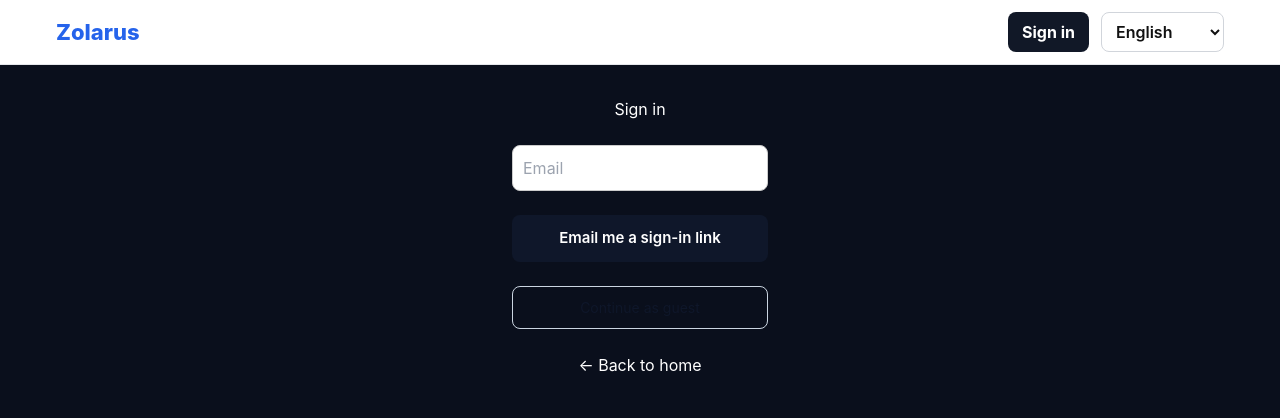
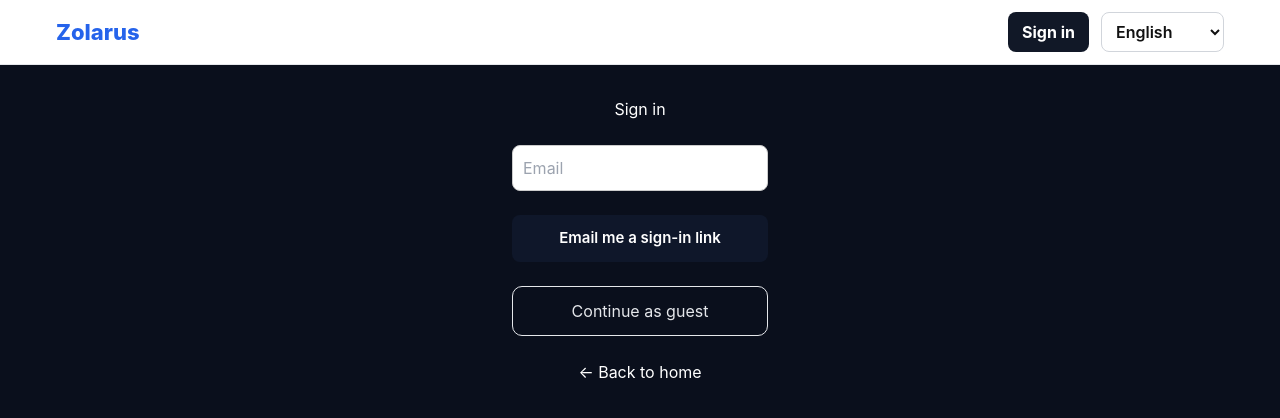
Before and after one commit to eaglebraz48/zolarus-ai, a Next.js app: page /sign-in in a window 1280 px wide. Shown: the top 418 px of the page. Built offline with nearby package versions, Linux system fonts and the light colour scheme; no server answers.

Commit message:
hide reviewer sign-in path

```diff
--- a/src/app/sign-in/page.tsx
+++ b/src/app/sign-in/page.tsx
@@ -182,6 +182,7 @@ function PageInner() {
               />
 
              <button type="button" onClick={reviewerLogin} disabled={busy}>
+
                 {t.signinpw}
               </button>
             </>
@@ -191,20 +192,20 @@ function PageInner() {
          <button
   type="button"
   onClick={guestLogin}
-            disabled={busy}
   style={{
     width: 256,
-              padding: '10px',
-              borderRadius: 8,
+    padding: '12px 14px',
+    borderRadius: 10,
+    border: '1px solid #e5e7eb',
     background: 'transparent',
-              color: '#0f172a',
-              border: '1px solid #cbd5e1',
-              fontSize: 14,
+    color: '#e5e7eb',
+    fontSize: 16,
     cursor: 'pointer',
   }}
 >
   {t.guest}
 </button>
+
         </>
       )}
 
```
Lines whose indentation alone changed are shown as unchanged.
